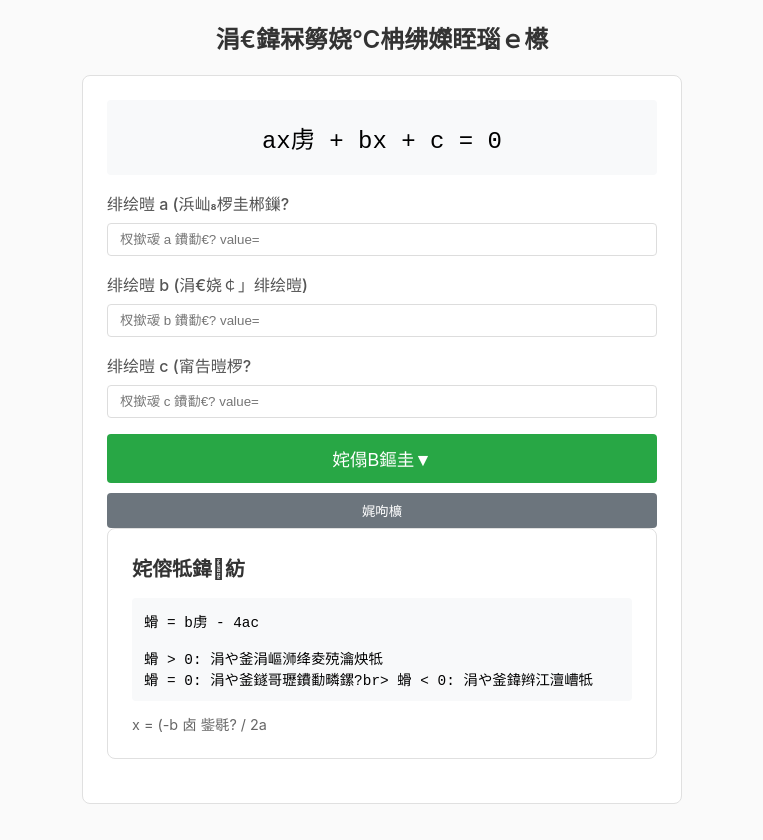
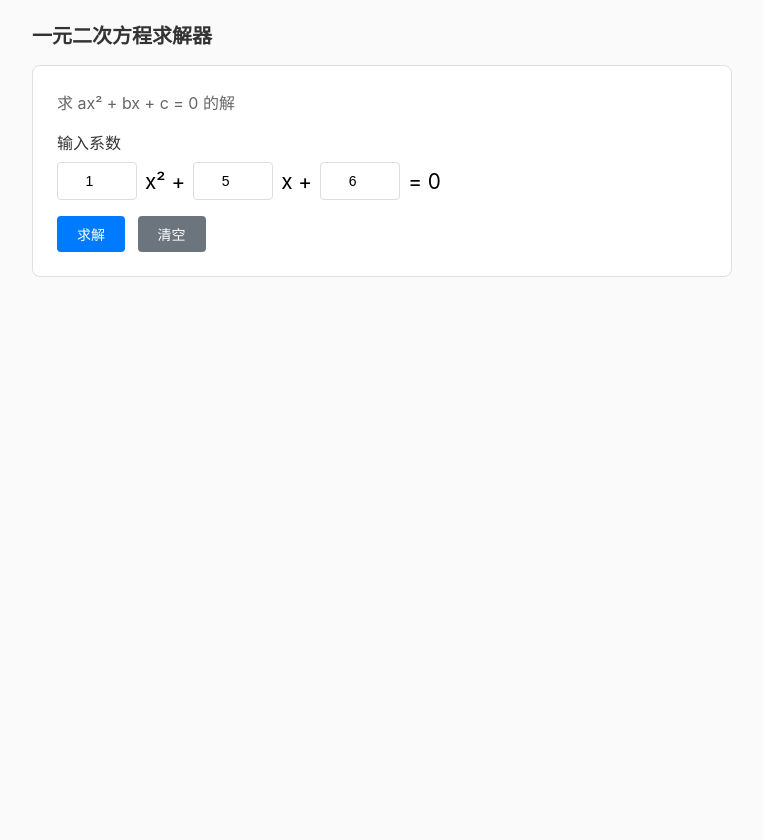
Before and after one commit to Fm-han/quadratic-solver, a plain HTML site: page index.html in a window 1280 px wide. Shown: the whole page, without its empty margins (258-1021 px from the left). After the commit the page ends 800 px from the top, so only its background shows below. Drawn offline with Linux system fonts and the light colour scheme.

Commit message:
Upload index.html

```diff
--- a/index.html
+++ b/index.html
@@ -3,205 +3,107 @@
 <head>
     <meta charset="UTF-8">
     <meta name="viewport" content="width=device-width, initial-scale=1.0">
-    <title>涓€鍏冧簩娆℃柟绋嬫眰瑙ｅ櫒</title>
+    <title>一元二次方程求解器</title>
     <style>
         * { margin: 0; padding: 0; box-sizing: border-box; }
-        body { font-family: -apple-system, BlinkMacSystemFont, 'Segoe UI', Roboto, sans-serif; background: #fafafa; min-height: 100vh; padding: 20px; }
-        .container { max-width: 600px; margin: 0 auto; }
-        .card { background: #fff; border: 1px solid #e0e0e0; border-radius: 8px; padding: 24px; margin-bottom: 20px; }
-        h1 { font-size: 1.5rem; font-weight: 600; margin-bottom: 20px; color: #333; text-align: center; }
-        .title { font-size: 1.25rem; font-weight: 600; margin-bottom: 16px; color: #333; }
-        label { display: block; margin-bottom: 8px; color: #555; font-weight: 500; }
-        input { border: 1px solid #ddd; border-radius: 4px; padding: 8px 12px; width: 100%; box-sizing: border-box; margin-bottom: 16px; }
-        button { background: #007bff; color: #fff; border: none; padding: 8px 20px; border-radius: 4px; cursor: pointer; }
-        button:hover { background: #0056b3; }
-        button.calc-btn { background: #28a745; width: 100%; padding: 12px; font-size: 1.1rem; }
-        .equation-display { text-align: center; font-size: 1.5rem; padding: 20px; background: #f8f9fa; border-radius: 4px; margin-bottom: 16px; font-family: monospace; }
-        .result { background: #f0f7ff; border: 1px solid #007bff; border-radius: 4px; padding: 16px; margin-top: 16px; }
-        .result-section { margin-bottom: 16px; }
-        .result-section:last-child { margin-bottom: 0; }
-        .result-label { color: #666; font-size: 0.9rem; margin-bottom: 8px; }
-        .result-value { font-size: 1.2rem; font-weight: 600; color: #007bff; }
-        .discriminant { display: inline-block; padding: 8px 16px; background: #fff; border-radius: 4px; margin: 8px 0; }
-        .solutions { display: grid; grid-template-columns: 1fr 1fr; gap: 12px; }
-        .solution-box { background: #fff; padding: 16px; border-radius: 8px; text-align: center; }
-        .solution-label { color: #666; font-size: 0.85rem; }
-        .solution-value { color: #28a745; font-size: 1.3rem; font-weight: 700; margin-top: 4px; }
-        .no-solution { color: #dc3545; font-size: 1.1rem; font-weight: 600; text-align: center; padding: 20px; }
-        .formula { background: #f8f9fa; padding: 12px; border-radius: 4px; font-family: monospace; font-size: 0.9rem; }
-        .error { color: #dc3545; margin-top: 8px; font-size: 0.9rem; }
-        .graph-placeholder { background: #f8f9fa; padding: 40px; text-align: center; border-radius: 4px; color: #999; margin-top: 16px; }
+        body { font-family: -apple-system, BlinkMacSystemFont, 'Segoe UI', Roboto, sans-serif; background: #fafafa; padding: 20px; }
+        .container { max-width: 700px; margin: 0 auto; }
+        h1 { font-size: 1.25rem; font-weight: 600; margin-bottom: 16px; color: #333; }
+        .card { background: #fff; border: 1px solid #e0e0e0; border-radius: 8px; padding: 24px; margin-bottom: 16px; }
+        .form-group { margin-bottom: 16px; }
+        label { display: block; margin-bottom: 8px; color: #333; font-weight: 500; }
+        input { padding: 10px; border: 1px solid #ddd; border-radius: 4px; font-size: 14px; width: 80px; text-align: center; }
+        .equation-input { display: flex; align-items: center; gap: 8px; flex-wrap: wrap; }
+        .equation-input span { font-size: 1.3rem; }
+        .btn { padding: 8px 20px; border-radius: 4px; cursor: pointer; border: none; font-size: 14px; margin-right: 8px; }
+        .btn-blue { background: #007bff; color: #fff; }
+        .btn-gray { background: #6c757d; color: #fff; }
+        .result { background: #f5f5f5; padding: 20px; border-radius: 8px; margin-top: 16px; }
+        .result-title { font-size: 1.2rem; font-weight: 600; margin-bottom: 12px; }
+        .result-item { padding: 8px 0; font-family: monospace; font-size: 1.1rem; }
+        .discriminant { background: #e9ecef; padding: 12px; border-radius: 4px; margin-bottom: 12px; }
     </style>
 </head>
 <body>
     <div class="container">
-        <h1>涓€鍏冧簩娆℃柟绋嬫眰瑙ｅ櫒</h1>
+        <h1>一元二次方程求解器</h1>
         <div class="card">
-            <div class="equation-display" id="equationDisplay">
-                ax虏 + bx + c = 0
-            </div>
-
-            <label>绯绘暟 a (浜屾椤圭郴鏁?</label>
-            <input type="number" id="coefA" placeholder="杈撳叆 a 鐨勫€? value="1" step="any">
-
-            <label>绯绘暟 b (涓€娆￠」绯绘暟)</label>
-            <input type="number" id="coefB" placeholder="杈撳叆 b 鐨勫€? value="-3" step="any">
-
-            <label>绯绘暟 c (甯告暟椤?</label>
-            <input type="number" id="coefC" placeholder="杈撳叆 c 鐨勫€? value="2" step="any">
-
-            <button class="calc-btn" onclick="solve()">姹傝В鏂圭▼</button>
-            <button onclick="clearResult()" style="background:#6c757d; width:100%; margin-top:10px;">娓呴櫎</button>
-
-            <div id="result" class="result" style="display:none;">
-                <div class="result-section">
-                    <div class="result-label">鍒ゅ埆寮?螖 = b虏 - 4ac</div>
-                    <div id="discriminant" class="discriminant"></div>
-                </div>
-
-                <div id="solutionsSection">
-                    <div class="result-label">瑙?/div>
-                    <div id="solutions" class="solutions"></div>
-                </div>
-
-                <div class="graph-placeholder">
-                    鏂圭▼鏇茬嚎鍙湪瀹屾暣鐨勫浘琛ㄥ伐鍏蜂腑鏌ョ湅
+            <p style="margin-bottom:16px;color:#666;">求 ax² + bx + c = 0 的解</p>
+            <div class="form-group">
+                <label>输入系数</label>
+                <div class="equation-input">
+                    <input type="number" id="a" value="1" step="any">
+                    <span>x² +</span>
+                    <input type="number" id="b" value="5" step="any">
+                    <span>x +</span>
+                    <input type="number" id="c" value="6" step="any">
+                    <span>= 0</span>
                 </div>
             </div>
-            <div id="error" class="error" style="display:none;"></div>
-        </div>
-
-        <div class="card">
-            <div class="title">姹傛牴鍏紡</div>
-            <div class="formula">
-                螖 = b虏 - 4ac<br><br>
-                螖 > 0: 涓や釜涓嶇浉绛夌殑瀹炴牴<br>
-                螖 = 0: 涓や釜鐩哥瓑鐨勫疄鏍?br>
-                螖 < 0: 涓や釜鍏辫江澶嶆牴
+            <button class="btn btn-blue" onclick="solve()">求解</button>
+            <button class="btn btn-gray" onclick="clearCalc()">清空</button>
+            <div class="result" id="result" style="display:none;">
+                <div class="discriminant" id="discriminant"></div>
+                <div id="solutions"></div>
             </div>
-            <p style="color:#666; font-size:0.9rem; margin-top:12px;">
-                x = (-b 卤 鈭毼? / 2a
-            </p>
         </div>
     </div>
-
     <script>
-        function updateDisplay() {
-            const a = parseFloat(document.getElementById('coefA').value) || 0;
-            const b = parseFloat(document.getElementById('coefB').value) || 0;
-            const c = parseFloat(document.getElementById('coefC').value) || 0;
-
-            let terms = [];
-
-            if (a !== 0) {
-                if (a === 1) terms.push('x虏');
-                else if (a === -1) terms.push('-x虏');
-                else terms.push(`${a}x虏`);
-            }
-
-            if (b !== 0) {
-                if (b === 1) terms.push('+ x');
-                else if (b === -1) terms.push('- x');
-                else if (b > 0) terms.push(`+ ${b}x`);
-                else terms.push(`- ${Math.abs(b)}x`);
-            }
-
-            if (c !== 0) {
-                if (c > 0) terms.push(`+ ${c}`);
-                else terms.push(`- ${Math.abs(c)}`);
-            }
-
-            const eq = terms.length > 0 ? terms.join(' ') : '0';
-            document.getElementById('equationDisplay').textContent = `${eq} = 0`;
-        }
-
-        document.getElementById('coefA').addEventListener('input', updateDisplay);
-        document.getElementById('coefB').addEventListener('input', updateDisplay);
-        document.getElementById('coefC').addEventListener('input', updateDisplay);
-
         function solve() {
-            const a = parseFloat(document.getElementById('coefA').value);
-            const b = parseFloat(document.getElementById('coefB').value);
-            const c = parseFloat(document.getElementById('coefC').value);
-
-            const resultDiv = document.getElementById('result');
-            const errorDiv = document.getElementById('error');
-
-            resultDiv.style.display = 'none';
-            errorDiv.style.display = 'none';
+            const a = parseFloat(document.getElementById('a').value);
+            const b = parseFloat(document.getElementById('b').value);
+            const c = parseFloat(document.getElementById('c').value);
 
             if (isNaN(a) || isNaN(b) || isNaN(c)) {
-                errorDiv.textContent = '璇疯緭鍏ユ湁鏁堢殑鏁板瓧';
-                errorDiv.style.display = 'block';
+                alert('请输入有效的数字');
                 return;
             }
 
             if (a === 0) {
-                errorDiv.textContent = 'a 涓嶈兘涓洪浂锛堣繖鏄竴鍏冧簩娆℃柟绋嬶級';
-                errorDiv.style.display = 'block';
+                // Linear equation
+                if (b === 0) {
+                    document.getElementById('result').innerHTML = '<div class="result"><strong>这不是一个有效方程</strong></div>';
+                } else {
+                    const x = -c / b;
+                    document.getElementById('result').innerHTML = `<div class="result">
+                        <div class="result-title">一次方程 ${b}x + ${c} = 0</div>
+                        <div class="result-item">x = ${x.toFixed(6)}</div>
+                    </div>`;
+                }
+                document.getElementById('result').style.display = 'block';
                 return;
             }
 
             const discriminant = b * b - 4 * a * c;
-            const discriminantEl = document.getElementById('discriminant');
-            const solutionsEl = document.getElementById('solutions');
+            document.getElementById('discriminant').textContent = `判别式 Δ = b² - 4ac = ${b}² - 4×${a}×${c} = ${discriminant}`;
 
-            discriminantEl.textContent = `螖 = ${b}虏 - 4脳${a}脳${c} = ${discriminant}`;
+            let html = '<div class="result-title">求解结果：</div>';
 
             if (discriminant > 0) {
-                const sqrtD = Math.sqrt(discriminant);
-                const x1 = (-b + sqrtD) / (2 * a);
-                const x2 = (-b - sqrtD) / (2 * a);
-
-                solutionsEl.innerHTML = `
-                    <div class="solution-box">
-                        <div class="solution-label">x鈧?/div>
-                        <div class="solution-value">${formatNumber(x1)}</div>
-                    </div>
-                    <div class="solution-box">
-                        <div class="solution-label">x鈧?/div>
-                        <div class="solution-value">${formatNumber(x2)}</div>
-                    </div>
-                `;
+                const x1 = (-b + Math.sqrt(discriminant)) / (2 * a);
+                const x2 = (-b - Math.sqrt(discriminant)) / (2 * a);
+                html += `<div class="result-item">x₁ = ${x1.toFixed(6)}</div>`;
+                html += `<div class="result-item">x₂ = ${x2.toFixed(6)}</div>`;
             } else if (discriminant === 0) {
                 const x = -b / (2 * a);
-                solutionsEl.innerHTML = `
-                    <div class="solution-box" style="grid-column: span 2;">
-                        <div class="solution-label">閲嶆牴 x鈧?= x鈧?/div>
-                        <div class="solution-value">${formatNumber(x)}</div>
-                    </div>
-                `;
+                html += `<div class="result-item">x = ${x.toFixed(6)} (重根)</div>`;
             } else {
                 const realPart = -b / (2 * a);
                 const imagPart = Math.sqrt(-discriminant) / (2 * a);
-
-                solutionsEl.innerHTML = `
-                    <div class="solution-box">
-                        <div class="solution-label">x鈧?/div>
-                        <div class="solution-value" style="color:#6f42c1;">${formatNumber(realPart)} + ${formatNumber(imagPart)}i</div>
-                    </div>
-                    <div class="solution-box">
-                        <div class="solution-label">x鈧?/div>
-                        <div class="solution-value" style="color:#6f42c1;">${formatNumber(realPart)} - ${formatNumber(imagPart)}i</div>
-                    </div>
-                `;
+                html += `<div class="result-item">x₁ = ${realPart.toFixed(4)} + ${imagPart.toFixed(4)}i</div>`;
+                html += `<div class="result-item">x₂ = ${realPart.toFixed(4)} - ${imagPart.toFixed(4)}i</div>`;
+                html += `<div style="color:#666;margin-top:8px;">(两个共轭复根)</div>`;
             }
 
-            resultDiv.style.display = 'block';
+            document.getElementById('solutions').innerHTML = html;
+            document.getElementById('result').style.display = 'block';
         }
 
-        function formatNumber(n) {
-            if (Number.isInteger(n)) return n.toString();
-            return n.toFixed(4).replace(/\.?0+$/, '');
-        }
-
-        function clearResult() {
-            document.getElementById('coefA').value = '';
-            document.getElementById('coefB').value = '';
-            document.getElementById('coefC').value = '';
-            document.getElementById('equationDisplay').textContent = 'ax虏 + bx + c = 0';
+        function clearCalc() {
+            document.getElementById('a').value = 1;
+            document.getElementById('b').value = 5;
+            document.getElementById('c').value = 6;
             document.getElementById('result').style.display = 'none';
-            document.getElementById('error').style.display = 'none';
         }
     </script>
 </body>
```
